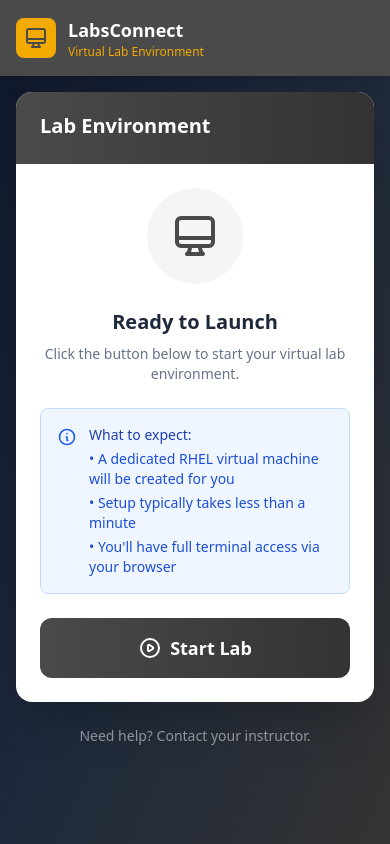
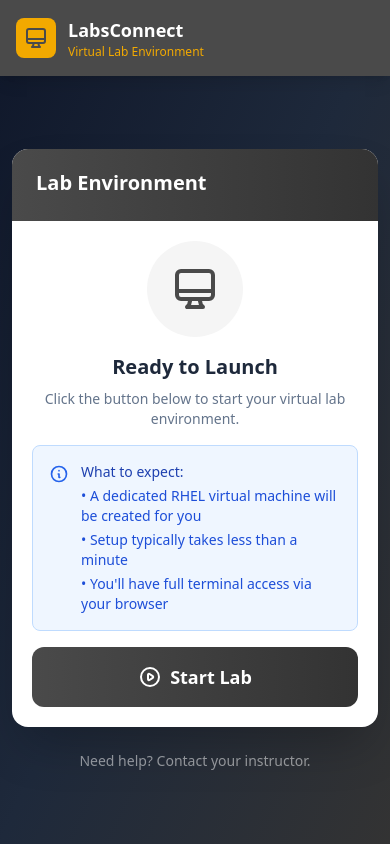
Before and after one commit to frazier-at-cpcc/NETLAB, a FastAPI app: template vm-lab/lti/templates/lab_loading.html in a window 390 px wide. Run offline with FastAPI, Linux system fonts and the light colour scheme; the template is opened without the code that fills it, so the values that code supplies are empty; parts of the project's set-up code (start-up, migrations or seed data) failed here and were passed over; some libraries are stand-ins or nearby versions.

Commit message:
fix(lti): fit the launch page to the frame it is embedded in
The page renders inside a Brightspace content frame, which is wide and
short, and it was built as a standalone document. min-h-screen made it at
least as tall as the viewport, a max-w-lg card letterboxed most of the
width, and a 350px floor on the card body pushed the lower half below a
scrollbar nobody expects inside an LMS panel. The notice telling a student
whether their files are saved was one of the things below the fold.

The document is now exactly the height of the frame and never scrolls
itself. The card body is the only scrollable region, used only when the
frame is genuinely too short, so content stays reachable without moving the
whole page.

min-h-0 on each flex ancestor is what lets the card shrink below its
content. Without it the card refuses to get smaller and the overflow comes
straight back, which is subtle enough that a test pins it.

The card takes the width it is given, and the actions sit two to a row once
there is room, which is most of what made it too tall. Below the sm
breakpoint everything falls back to one column, so a phone or a narrow side
panel is unchanged, and a test rejects an unprefixed grid-cols-2 that would
force two columns everywhere.

562 tests. Six mutations checked, including restoring min-h-screen, the
fixed body height, and the narrow card.

Claude-Session: https://claude.ai/code/session_015N4mXg2jzHekMg7u38m3Sk

```diff
--- a/vm-lab/lti/templates/lab_loading.html
+++ b/vm-lab/lti/templates/lab_loading.html
@@ -1,5 +1,5 @@
 <!DOCTYPE html>
-<html lang="en">
+<html lang="en" class="h-full">
 <head>
     <meta charset="UTF-8">
     <meta name="viewport" content="width=device-width, initial-scale=1.0">
@@ -46,7 +46,7 @@
         }
     </style>
 </head>
-<body class="min-h-screen bg-gradient-to-br from-slate-900 via-slate-800 to-cpcc-dark">
+<body class="h-full overflow-hidden flex flex-col bg-gradient-to-br from-slate-900 via-slate-800 to-cpcc-dark">
     <!-- Header -->
     <header class="bg-cpcc-primary shadow-lg">
         <div class="max-w-4xl mx-auto px-4 py-4 flex items-center justify-between">
@@ -69,10 +69,10 @@
     </header>
 
     <!-- Main Content -->
-    <main class="flex-1 flex items-center justify-center p-4 sm:p-8">
-        <div class="w-full max-w-lg">
+    <main class="flex-1 min-h-0 flex items-center justify-center p-3 sm:p-4">
+        <div class="w-full max-w-3xl max-h-full flex flex-col min-h-0">
             <!-- Card -->
-            <div class="bg-white rounded-2xl shadow-2xl overflow-hidden">
+            <div class="bg-white rounded-2xl shadow-2xl overflow-hidden flex flex-col min-h-0">
                 <!-- Card Header -->
                 <div class="bg-gradient-to-r from-cpcc-primary to-cpcc-dark px-6 py-5">
                     <h2 id="status-title" class="text-xl font-bold text-white">Lab Environment</h2>
@@ -80,9 +80,9 @@
                 </div>
 
                 <!-- Card Body -->
-                <div class="p-6 relative min-h-[350px]">
+                <div class="p-5 relative flex-1 min-h-0 overflow-y-auto">
                     <!-- Ready State (Start Lab) -->
-                    <div id="ready-state" class="space-y-6" style="{% if initial_status != 'ready' %}display: none;{% endif %}">
+                    <div id="ready-state" class="space-y-4" style="{% if initial_status != 'ready' %}display: none;{% endif %}">
                         <div class="flex justify-center">
                             <div class="w-24 h-24 bg-cpcc-light rounded-full flex items-center justify-center">
                                 <svg class="w-12 h-12 text-cpcc-primary" fill="none" stroke="currentColor" viewBox="0 0 24 24">
@@ -274,16 +274,16 @@
                         </div>
 
                         <!-- Primary Actions -->
-                        <div class="space-y-2">
+                        <div class="grid gap-2 sm:grid-cols-2">
                             <a href="#" id="open-terminal-btn" target="_blank"
-                               class="block w-full py-4 bg-gradient-to-r from-cpcc-primary to-cpcc-dark text-white font-bold text-center rounded-xl hover:shadow-lg hover:scale-[1.02] transition-all duration-200">
+                               class="block w-full py-3 bg-gradient-to-r from-cpcc-primary to-cpcc-dark text-white font-bold text-center rounded-xl hover:shadow-lg hover:scale-[1.02] transition-all duration-200">
                                 Open Terminal
                             </a>
                             <button type="button" id="open-desktop-btn" onclick="openDesktop()" disabled
-                                    class="block w-full py-4 bg-white text-cpcc-dark font-bold text-center rounded-xl border-2 border-cpcc-primary hover:shadow-lg hover:scale-[1.02] transition-all duration-200 disabled:opacity-40 disabled:cursor-not-allowed disabled:hover:shadow-none disabled:hover:scale-100">
+                                    class="block w-full py-3 bg-white text-cpcc-dark font-bold text-center rounded-xl border-2 border-cpcc-primary hover:shadow-lg hover:scale-[1.02] transition-all duration-200 disabled:opacity-40 disabled:cursor-not-allowed disabled:hover:shadow-none disabled:hover:scale-100">
                                 Open Desktop
                             </button>
-                            <p id="desktop-note" class="text-xs text-slate-500 text-center"></p>
+                            <p id="desktop-note" class="text-xs text-slate-500 text-center sm:col-span-2"></p>
                         </div>
 
                         <!-- Secondary Actions -->
@@ -292,7 +292,7 @@
                              and the Lab 7 web UI. Rendered from the status
                              payload so the page and the route file cannot
                              disagree about the hostname. -->
-                        <div id="channel-buttons" class="space-y-3 mb-3"></div>
+                        <div id="channel-buttons" class="grid gap-2 sm:grid-cols-2 mb-3"></div>
 
                             <button onclick="confirmRecreate()"
                                     class="flex-1 py-2.5 px-4 bg-amber-50 text-amber-700 font-medium rounded-lg hover:bg-amber-100 transition text-sm border border-amber-200">
```
Also changed, not shown: vm-lab/tests/test_embedded_layout.py (added, +97 -0 lines).
